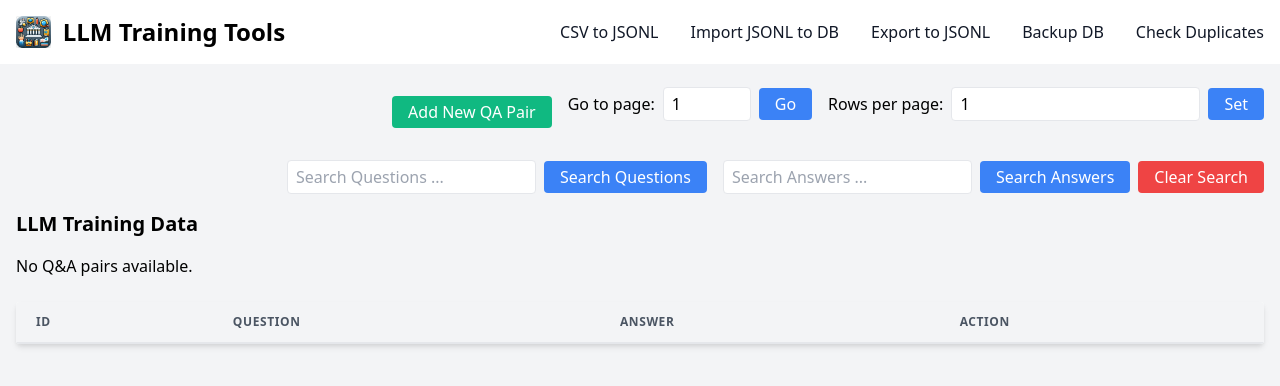
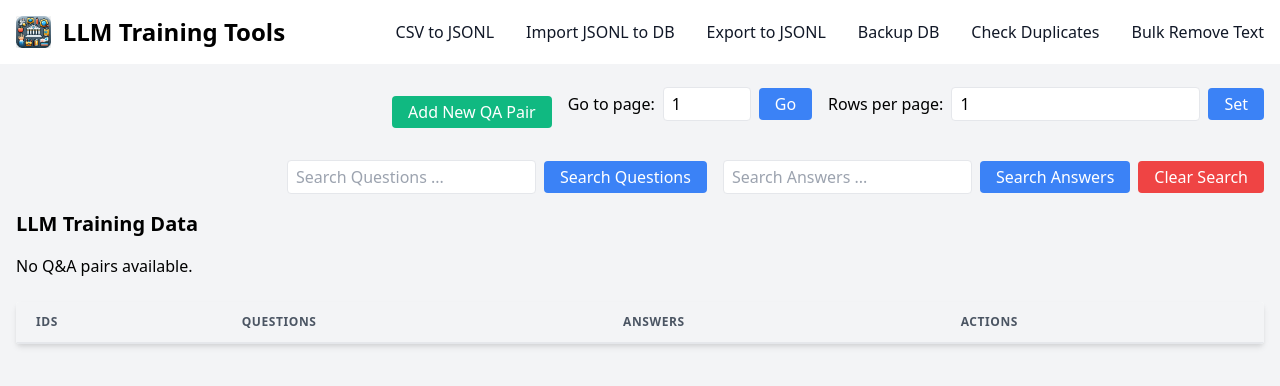
Before and after one commit to pradeepgudipati/LLMTrainingTools, a Flask app: page / in a window 1280 px wide. Shown: the top 386 px of the page. Run offline with Flask 3, Linux system fonts and the light colour scheme; the visitor is signed in with stand-in values (Sample User, id 1); lists and menus that the app fills with data are empty; some libraries are stand-ins or nearby versions.

Commit message:
Added new Functionality
1. Bulk Text removal
2. Vectors based duplicate checker.

```diff
--- a/requirements.txt
+++ b/requirements.txt
@@ -17,3 +17,4 @@ torch==2.2.2
 transformers===4.39.3
 pydotenv==0.0.7
 pinecone-client==3.2.2
+annoy==1.17.3
--- a/src/app.py
+++ b/src/app.py
@@ -3,11 +3,12 @@ from math import ceil
 
 from flask import Flask, render_template, request, jsonify, session, app, redirect, url_for
 from flask import send_file
+from sqlalchemy import inspect
 
 from src.data_tools.clean_data_in_db import clean_items
 from src.data_tools.database_utils import backup_db
 from src.data_tools.db_init import db
-from src.data_tools.duplicate_checker import check_duplicates
+from src.data_tools.duplicate_checker import duplicate_checker_vectors
 from src.data_tools.import_utils.csv_to_jsonl import convert_single_csv_to_jsonl
 from src.data_tools.import_utils.db_to_jsonl import sqlite_to_jsonl
 from src.data_tools.import_utils.jsonl_to_sqllite import import_jsonl_to_sqlite, test_jsonl_to_sqlite
@@ -20,7 +21,7 @@ DB_PATH = os.path.join(BASE_DIR, "data/qa_data.db")
 app = Flask(__name__, template_folder="frontend/templates", static_folder="frontend/static")
 
 
-# Setup the app with the database and default configurations
+# Set up the app with the database and default configurations
 def create_app():
     app.config["SECRET_KEY"] = (
         "NFi2d0K45FYcX1ZXAXJ6NM"  # Change this to a random secret key
@@ -68,6 +69,11 @@ def index(page=None):
     session["query-qa"] = query_qa
     session["query-ans"] = query_ans
 
+    # Check if the 'messages' table exists
+    inspector = inspect(db.engine)
+    if 'messages' not in inspector.get_table_names():
+        return jsonify(status="error", message="The messages table does not exist in the database."), 500
+
     # Ensure the page number is within the valid range
     total_items = LLMDataModel.query.count()
     total_pages = ceil(total_items / per_page)
@@ -103,8 +109,8 @@ def save_content(item_id):
     if item:
         item.answer = content
         db.session.commit()
-        return jsonify(status="success", message="Content saved.")
-    return jsonify(status="error", message="Item not found.")
+        return jsonify(status="success", message=f"Content for row {item_id} saved."), 200
+    return jsonify(status="error", message=f"Item {item_id} not found."), 400
 
 
 # API for updating the answer in the database
@@ -122,9 +128,9 @@ def update_answer():
         item.answer = content
         db.session.commit()
         db.session.close()
-        return "Content updated successfully", 200
+        return jsonify(status="success", message=f"Answer for {item_id} updated successfully"), 200
     else:
-        return "Item not found", 404
+        return jsonify(status="error", message=f"Item {item_id} not found"), 404
 
 
 # API for adding the question to the database
@@ -135,21 +141,19 @@ def add_new_qa():
     print(f"Adding new item: {new_item}")
     db.session.add(new_item)
     db.session.commit()
-    return jsonify(status="success", message="New item added.")
+    return jsonify(status="success", message=f"New item added."), 200
 
 
 # API for deleting the question from the database
 @app.route("/delete_question/<int:item_id>", methods=["DELETE"])
 def delete_qa(item_id):
-    print(f"Delete item_id: {item_id}")
     item = LLMDataModel.query.get(item_id)
-    print(f"Deleting Item: {item}")
 
     if item is not None:
         db.session.delete(item)
         db.session.commit()
-        return jsonify(status="success", message="Item deleted.")
-    return jsonify(status="error", message="Item not found.")
+        return jsonify(status="success", message=f"Item {item_id} deleted.")
+    return jsonify(status="error", message=f"Item {item_id} not found."), 400
 
 
 # API for updating the question in the database
@@ -165,13 +169,13 @@ def update_question():
     try:
         item = LLMDataModel.query.get(item_id)
         if not item:
-            return jsonify(status="error", message="Item not found."), 404
+            return jsonify(status="error", message=f"Item {item_id} not found."), 404
 
         item.question = new_question
         db.session.commit()
-        return jsonify(status="success", message="Question updated successfully.")
+        return jsonify(status="success", message=f"Question for row {item_id} updated successfully."), 200
     except Exception as ex:
-        return jsonify(status="error", message=str(ex)), 500
+        return jsonify(status="error", message=f"Update Question error :: {ex}"), 500
 
 
 # API for converting JSONL to SQLite
@@ -179,14 +183,14 @@ def update_question():
 def jsonl_to_db():
     # Check if the post request has the file part
     if 'file' not in request.files:
-        return 'No file part in the request.', 400
+        return jsonify(status="error", message="No file part in the request."), 400
 
     file = request.files['file']
 
     # If the user does not select a file, the browser submits an
     # empty file without a filename.
     if file.filename == '':
-        return 'No selected file.', 400
+        return jsonify(status="error", message="No selected file."), 400
 
     if file:
         upload_folder = app.config['UPLOAD_FOLDER']
@@ -197,8 +201,9 @@ def jsonl_to_db():
             import_jsonl_to_sqlite(jsonl_path, DB_PATH)
             test_jsonl_to_sqlite(jsonl_path, DB_PATH)
             backup_db(DB_PATH)
+            jsonify(status="success", message=f"File successfully uploaded and data imported to SQLite."), 200
         except Exception as e:
-            return f"Error converting JSONL to SQLite: {e}", 500
+            return jsonify(status="error", message=f"Error converting JSONL to SQLite: {e}"), 500
     #     Now refresh the page
     return redirect(url_for('index'))
 
@@ -208,14 +213,14 @@ def jsonl_to_db():
 def csv_to_jsonl():
     # Check if the post request has the file part
     if 'file' not in request.files:
-        return 'No file part in the request.', 400
+        return jsonify(status="error", message="No file part in the request."), 400
 
     file = request.files['file']
 
     # If the user does not select a file, the browser submits an
     # empty file without a filename.
     if file.filename == '':
-        return 'No selected file.', 400
+        return jsonify(status="error", message="No selected file."), 400
 
     if file:
         csv_path = save_file(file, app.config['UPLOAD_FOLDER'])
@@ -225,9 +230,9 @@ def csv_to_jsonl():
                 convert_single_csv_to_jsonl(csv_path, jsonl_path)
                 return send_file(jsonl_path, as_attachment=True)  # Send the SQLite file to the client
             else:
-                return 'Invalid CSV file.', 400
+                return jsonify(status="error", message="Invalid CSV file."), 400
         except Exception as e:
-            return f"Error converting CSV to JSONL: CSV format issue - {e}", 500
+            return jsonify(status="error", message=f"Error converting CSV to JSONL: CSV format issue - {e}"), 500
 
 
 # API for exporting SQLite to JSONL
@@ -252,13 +257,13 @@ def export_jsonl():
 def jsonl_to_sqlite():
     # Check if the post request has the file part
     if 'file' not in request.files:
-        return 'No file part in the request.', 400
+        return jsonify(status="error", message=f"No file part in the request."), 400
 
     file = request.files['file']
     # If the user does not select a file, the browser submits an
     # empty file without a filename.
     if file.filename == '':
-        return 'No selected file.', 400
+        return jsonify(status="error", message=f"No selected file."), 400
 
     if file:
         try:
@@ -266,11 +271,12 @@ def jsonl_to_sqlite():
             if validate_jsonl_file(jsonl_path):
                 backup_db(DB_PATH)
                 import_jsonl_to_sqlite(jsonl_path, "qa_data.db")
-                return 'File successfully uploaded and data imported to SQLite.', 200
+                return jsonify(status="success",
+                               message=f"File successfully uploaded and data imported to SQLite."), 200
             else:
-                return 'Invalid JSONL file.', 400
+                return jsonify(status="error", message=f"Invalid JSONL file."), 400
         except Exception as e:
-            return f"Error importing JSONL to SQLite: JSONL format error - {e}", 500
+            return jsonify(status="error", message=f"Error importing JSONL to SQLite: JSONL format error - {e}"), 500
 
 
 # API for checking duplicates in the questions or answers from the database.
@@ -279,42 +285,48 @@ def jsonl_to_sqlite():
 def duplicate_checker():
     is_question = request.args.get('isQuestion', default="true").lower() == "true"
     print(f"Is Question: {is_question}")
-    similar_items_indices = check_duplicates(is_question)
-    print(f"Similar Items: {similar_items_indices}")
+    duplicate_checker_vectors(is_question)
+    # similar_items_indices = check_duplicates(is_question)
+    # print(f"Similar Items: {similar_items_indices}")
 
     # Convert items to a format that can be JSON serialized
-    items_json = [item.to_dict() for item in similar_items_indices]  # Assuming each item has a to_dict() method
-    print(f"Items JSON: {items_json}")
+    # items_json = [item.to_dict() for item in similar_items_indices]  # Assuming each item has a to_dict() method
+    # print(f"Items JSON: {items_json}")
     # Pass the items to the template for rendering
-    return render_template(
-        "table_view.html",
-        data=items_json,
-        count=len(similar_items_indices),
-        per_page=session["per_page"],
-    )
+    # return render_template(
+    #     "table_view.html",
+    #     data=items_json,
+    #     count=len(similar_items_indices),
+    #     per_page=session["per_page"],
+    # )
+    return jsonify(status="success", message=f"Duplicate Checker API called."), 200
 
 
-# API for checking duplicates in the questions or answers from the database.
-# The API will have true or false in the request
-@app.route('/duplicate_checker_v2', methods=['GET'])
-def duplicate_checker_vectors():
-    pass
+# # API for checking duplicates in the questions or answers from the database.
+# # The API will have true or false in the request
+# @app.route('/duplicate_checker_v2', methods=['GET'])
+# def duplicate_checker_vectors():
+#     pass
 
 
 # API for cleaning the questions or answers in the database
 @app.route('/clean_items', methods=['POST'])
 def clean_items_api():
+    print(f"Request JSON: {request.json}")
     # First backup the database
     backup_db(DB_PATH)
     is_question = request.args.get('isQuestion', default="true").lower() == "true"
     wrong_string = request.json.get('wrong_string')
+    is_question_str = request.json.get('isQuestion')
+    print(f"Is Question: {is_question}, Wrong String: {wrong_string}, isQuestion_str: {is_question_str}")
     items, count = clean_items(wrong_string, is_question)
     print(f"Items: {items}, Count: {count}")
     # Convert items to a format that can be JSON serialized
     items_json = [item.to_dict() for item in items]  # Assuming each item has a to_dict() method
     db.session.commit()
     db.session.close()
-    return jsonify({'items': items_json, 'count': count, 'message': 'Questions cleaned successfully.'})
+    return jsonify(status="success", total_items=len(items_json), items_with_text=count,
+                   message="Questions cleaned successfully."), 200
 
 
 # Backup database and return the db file for download
@@ -329,13 +341,13 @@ def backup_database():
 def restore_database():
     # Check if the post request has the file part
     if 'file' not in request.files:
-        return 'No file part in the request.', 400
+        return jsonify(status="error", message=f"No file part in the request."), 400
 
     file = request.files['file']
     # If the user does not select a file, the browser submits an
     # empty file without a filename.
     if file.filename == '':
-        return 'No selected file.', 400
+        return jsonify(status="error", message=f"No selected file."), 400
 
     if file:
         try:
@@ -344,7 +356,7 @@ def restore_database():
             restored_db_path = backup_db(DB_PATH, backup_file_path)
             return send_file(restored_db_path, as_attachment=True)
         except Exception as e:
-            return f"Error restoring database: {e}", 500
+            return jsonify(status="error", message=f"Error restoring database: {e}"), 500
 
 
 if __name__ == "__main__":
--- a/src/frontend/static/js/table_main.js
+++ b/src/frontend/static/js/table_main.js
@@ -6,6 +6,8 @@ function toggleQuestionEditor(item_id) {
     let questionDiv = document.getElementById('question-' + item_id);
     let isEditing = questionDiv.getAttribute('contenteditable') === 'true';
     let editQuestionButton = document.getElementById('edit-q-btn-' + item_id);
+    question_btn_text_field = document.getElementById('q-edit-button-text-' + item_id);
+    question_btn_icon_field = document.getElementById('q-edit-button-icon-' + item_id);
     if (isEditing) {
         // Save the edited question
         let newQuestion = questionDiv.innerText;
@@ -26,19 +28,17 @@ function toggleQuestionEditor(item_id) {
 
         questionDiv.setAttribute('contenteditable', 'false');
         questionDiv.classList.remove('editing');
-        editQuestionButton.querySelector('span').textContent = 'Edit Q';
-        editQuestionButton.querySelector('img').src = staticUrl + "res/questionEditIcon.svg";
+        question_btn_text_field.innerText = 'Edit Q';
+        question_btn_icon_field.src = staticUrl + "res/questionEditIcon.svg";
         questionDiv.classList.add('not-editing');
     } else {
         // Enable editing
         questionDiv.setAttribute('contenteditable', 'true');
         questionDiv.classList.add('editing');
         questionDiv.focus();
-        {
-            document.getElementById('edit-q-btn-' + item_id).innerText = 'Save';
-        }
-        editQuestionButton.querySelector('span').textContent = 'Save';
-        editQuestionButton.querySelector('img').src = staticUrl + "res/saveIcon.svg";
+
+        question_btn_text_field.innerText = 'Save';
+        question_btn_icon_field.src = staticUrl + "res/saveIcon.svg";
         questionDiv.focus();
         questionDiv.classList.add('editing');
     }
@@ -88,14 +88,15 @@ function toggleAnswerEditor(item_id) {
             }),
         })
             .then(response => {
+                console.log('Response:', response);
                 if (response.ok) {
                     // Data saved successfully, you can show a success message if needed
                     // console.log('Content saved successfully');
-                    showToast('Content saved successfully', false); // Handle success or error message
+                    showToast('Answer for row :: ' + item_id + ' updated successfully', false); // Handle success or error message
                 } else {
                     // Handle errors
                     // console.error('Error saving content');
-                    showToast('Error saving content', true); // Handle success or error message
+                    showToast('Error saving content for row :: ' + item_id, true); // Handle success or error message
                 }
             })
             .catch(error => {
@@ -268,6 +269,7 @@ function processUploadedFile(event) {
                     method: 'POST',
                     body: jsonlFormData
                 });
+                showToast("File converted to JSONL")
             })
             .then(response => response.text())
             .then(data => {
@@ -278,12 +280,15 @@ function processUploadedFile(event) {
                     document.getElementById('process-btn').classList.add("hidden");
                     document.getElementById('reset-btn').classList.add("hidden");
                 }
+                showToast("File imported successfully")
             })
             .catch((error) => {
                 console.error('Error:', error);
                 document.getElementById('file-error').textContent = "\n" + error;
                 document.getElementById('file-error').classList.remove("hidden");
+                showToast("Error converting file")
             });
+
     } else if (upload_file_name.endsWith(".jsonl")) {
         document.getElementById('message-table').classList.remove("hidden");
         // If the file is a JSONL, directly import it to the database
@@ -304,13 +309,15 @@ function processUploadedFile(event) {
                     document.getElementById('process-btn').classList.add("hidden");
                     document.getElementById('reset-btn').classList.add("hidden");
                 }
+                showToast("JSONL File imported successfully")
             })
             .catch((error) => {
                 document.getElementById('file-error').textContent = "\n" + error;
                 document.getElementById('file-error').classList.remove("hidden");
+                showToast("Error importing JSONL file")
             });
     } else {
-        alert("Please select a CSV or JSONL file")
+        showToast("Please select a CSV or JSONL file");
     }
 }
 
@@ -322,7 +329,6 @@ function resetUploadFilePopup() {
     document.getElementById('file-name').textContent = "";
     document.getElementById('dropzone-file').value = "";
     document.getElementById('message-table').classList.add("hidden");
-
 }
 
 // Find Duplicates
@@ -341,6 +347,62 @@ function findDuplicates() {
         });
 }
 
+function showCleanTextPopup() {
+    //Shows the popup
+    document.getElementById('bulk-remove-text-popup').classList.remove('hidden');
+    //Resets all the fields to initial state
+    document.getElementById('bulk-remove-text-status').classList.add('hidden');
+    document.getElementById('bulk-remove-text').value = '';
+    document.getElementById('category').value = 'All Questions';
+    document.getElementById('bulk-remove-text').textContent = '';
+    document.getElementById('bulk-remove-text').focus();
+}
+
+function closeCleanTextPopup() {
+    //hides the popup
+    document.getElementById('bulk-remove-text-popup').classList.add('hidden');
+}
+
+function processCleanText() {
+    // Get the text from the textarea
+    let text = document.getElementById('bulk-remove-text').value;
+    // Get the selection - Question or Answers category
+    let category = document.getElementById('category').value;
+    let isQuestion = true
+    if (category.includes('answer')) {
+        isQuestion = false
+    }
+    console.log('Category:', category);
+    console.log('Text to remove:', text);
+    console.log('isQuestion:', isQuestion);
+    post_body = JSON.stringify({
+        'wrong_string': text,
+        'isQuestion': isQuestion,
+    });
+    console.log("Post Body -- ", post_body);
+    // Now call the clean_items_api API to remove the text
+    fetch('/clean_items', {
+        method: 'POST',
+        headers: {
+            'Content-Type': 'application/json',
+        },
+        body: post_body,
+    })
+        .then(response => response.json())
+        .then(data => {
+            console.log('Cleaned text:', data);
+            const message = data.message + "\n Cleaned " + data.total_items + ". Found text in " + data.items_with_text + " items.";
+            // Update the textarea with the cleaned text
+            document.getElementById('bulk-remove-text-status').textContent = message;
+            document.getElementById('bulk-remove-text-status').classList.remove('hidden');
+            //refresh the list
+            window.location.reload();
+        })
+        .catch(error => {
+            console.error('Error cleaning text:', error);
+        });
+}
+
 window.onload = function () {
 // Event listener for 'Add New Row' button
     document.getElementById('add-row-btn').addEventListener('click', showAddNewQAPopup);
@@ -348,6 +410,11 @@ window.onload = function () {
 // Event listener for 'Upload File' button
     document.getElementById('import-jsonl-link').addEventListener('click', showUploadFilePopup);
     document.getElementById('import-csv-link').addEventListener('click', showUploadFilePopup);
+    // For the bulk text remover popup
+    document.getElementById('bulk-remove-text-link').addEventListener('click', showCleanTextPopup);
+    document.getElementById('bulk-remove-cancel-btn').addEventListener('click', closeCleanTextPopup);
+    document.getElementById('bulk-remove-run-btn').addEventListener('click', processCleanText);
+
 
 // Event listener for 'Cancel' button in the upload file popup
     document.getElementById('close-btn').addEventListener('click', hideUploadFilePopup);
@@ -365,6 +432,7 @@ window.onload = function () {
         if (event.key === 'Escape') {
             hideUploadFilePopup(event);
             hidePopup(event);
+            closeCleanTextPopup();
         }
     });
 
--- /dev/null
+++ b/src/frontend/templates/bulk_remove_text_popup.html
@@ -0,0 +1,36 @@
+<div id="bulk-remove-text-popup"
+     class="hidden fixed inset-0 bg-gray-600 bg-opacity-50 overflow-y-auto h-full w-full">
+    <div class="relative top-20 mx-auto p-5 border w-96 shadow-lg rounded-md bg-white popup-custom-width">
+        <div class="mt-3 text-center">
+            <h3 class="text-lg leading-6 font-medium text-gray-900">Bulk Remove Text</h3>
+            <div class="mt-xl-3 px-7 py-3">
+                <input type="text" id="bulk-remove-text" placeholder="Enter the Text to be removed  "
+                       class="mb-3 px-2 py-1 border rounded w-full"/>
+                <div class="col-span-2 sm:col-span-1">
+                    <label for="category"
+                           class="block mb-2 text-sm font-medium text-gray-900 dark:text-white">From</label>
+                    <select id="category"
+                            class="bg-gray-50 border border-gray-300 text-gray-900 text-sm rounded-lg focus:ring-primary-500 focus:border-primary-500 block w-full p-2.5 dark:bg-gray-600 dark:border-gray-500 dark:placeholder-gray-400 dark:text-white dark:focus:ring-primary-500 dark:focus:border-primary-500">
+                        <option selected="questions">All Questions</option>
+                        <option value="answers">All Answers</option>
+                    </select>
+                    {#                   #}
+                </div>
+            </div>
+
+            <div class="items-center px-4 py-3">
+                <button id="bulk-remove-cancel-btn"
+                        class="px-4 py-1 text-white bg-gray-500 rounded hover:bg-gray-600 mr-2">
+                    Cancel
+                </button>
+                <button id="bulk-remove-run-btn" class="px-4 py-1 text-white bg-blue-500 rounded hover:bg-blue-600">Run
+                    Cleaner
+                </button>
+            </div>
+            <div class="p-4 mb-4 text-sm text-green-800 rounded-lg bg-green-50 dark:bg-gray-800 dark:text-green-400"
+                 role="alert">
+                <span id="bulk-remove-text-status" class="hidden font-medium">Success alert!</span>
+            </div>
+        </div>
+    </div>
+</div>
--- a/src/frontend/templates/navbar.html
+++ b/src/frontend/templates/navbar.html
@@ -40,6 +40,11 @@
                        class="block py-2 px-3 text-gray-900 rounded hover:bg-gray-100 md:hover:bg-transparent md:border-0 md:hover:text-blue-700 md:p-0 dark:text-white md:dark:hover:text-blue-500 dark:hover:bg-gray-700 dark:hover:text-white md:dark:hover:bg-transparent">
                         Check Duplicates </a>
                 </li>
+                <li>
+                    <a id="bulk-remove-text-link"
+                       class="block py-2 px-3 text-gray-900 rounded hover:bg-gray-100 md:hover:bg-transparent md:border-0 md:hover:text-blue-700 md:p-0 dark:text-white md:dark:hover:text-blue-500 dark:hover:bg-gray-700 dark:hover:text-white md:dark:hover:bg-transparent">
+                        Bulk Remove Text </a>
+                </li>
             </ul>
         </div>
     </div>
--- a/src/frontend/templates/table_view.html
+++ b/src/frontend/templates/table_view.html
@@ -7,6 +7,7 @@
 {% include 'add_new_row.html' %}
 <!-- Upload File Popup -->
 {% include 'upload_file.html' %}
+{% include 'bulk_remove_text_popup.html' %}
 <!-- This is the file upload form that will be displayed when the "Import JSONL to DB" button is clicked -->
 <div id="import-jsonl-form" style="display: none;">
     <form action="{{ url_for('jsonl_to_sqlite') }}" method="post" enctype="multipart/form-data">
@@ -91,16 +92,16 @@
             <thead>
             <tr>
                 <th class="px-5 py-3 border-b-2 border-gray-200 bg-gray-100 text-left text-xs font-semibold text-gray-600 uppercase tracking-wider col-id">
-                    ID
+                    IDs
                 </th>
                 <th class="px-5 py-3 border-b-2 border-gray-200 bg-gray-100 text-left text-xs font-semibold text-gray-600 uppercase tracking-wider col-question">
-                    Question
+                    Questions
                 </th>
                 <th class="px-5 py-3 border-b-2 border-gray-200 bg-gray-100 text-left text-xs font-semibold text-gray-600 uppercase tracking-wider col-answer">
-                    Answer
+                    Answers
                 </th>
                 <th class="px-5 py-3 border-b-2 border-gray-200 bg-gray-100 text-left text-xs font-semibold text-gray-600 uppercase tracking-wider col-action">
-                    Action
+                    Actions
                 </th>
             </tr>
             </thead>
@@ -128,9 +129,10 @@
                         <div class="flex justify-around items-center h-auto">
                             <button id="edit-q-btn-{{ item.id }}" onclick="toggleQuestionEditor({{ item.id }})"
                                     class="text-green-500 hover:text-green-800">
-                                <img src="{{ url_for('static', filename='res/questionEditIcon.svg') }}"
+                                <img id="q-edit-button-icon-{{ item.id }}"
+                                     src="{{ url_for('static', filename='res/questionEditIcon.svg') }}"
                                      alt="Question Edit icon"/>
-                                <span>Edit Q</span>
+                                <span id="q-edit-button-text-{{ item.id }}">Edit Q</span>
                             </button>
                             <div>&nbsp &nbsp</div>
 
--- a/src/utils.py
+++ b/src/utils.py
@@ -1,12 +1,8 @@
 import csv
-import datetime
 import json
 import os
-import sqlite3
 
 from werkzeug.utils import secure_filename
-
-from src.models.llm_training_data_model import LLMDataModel
 
 
 # Validate the CSV file
```
Also changed, not shown: src/data_tools/duplicate_checker.py (+57 -7 lines), 1 other file.
